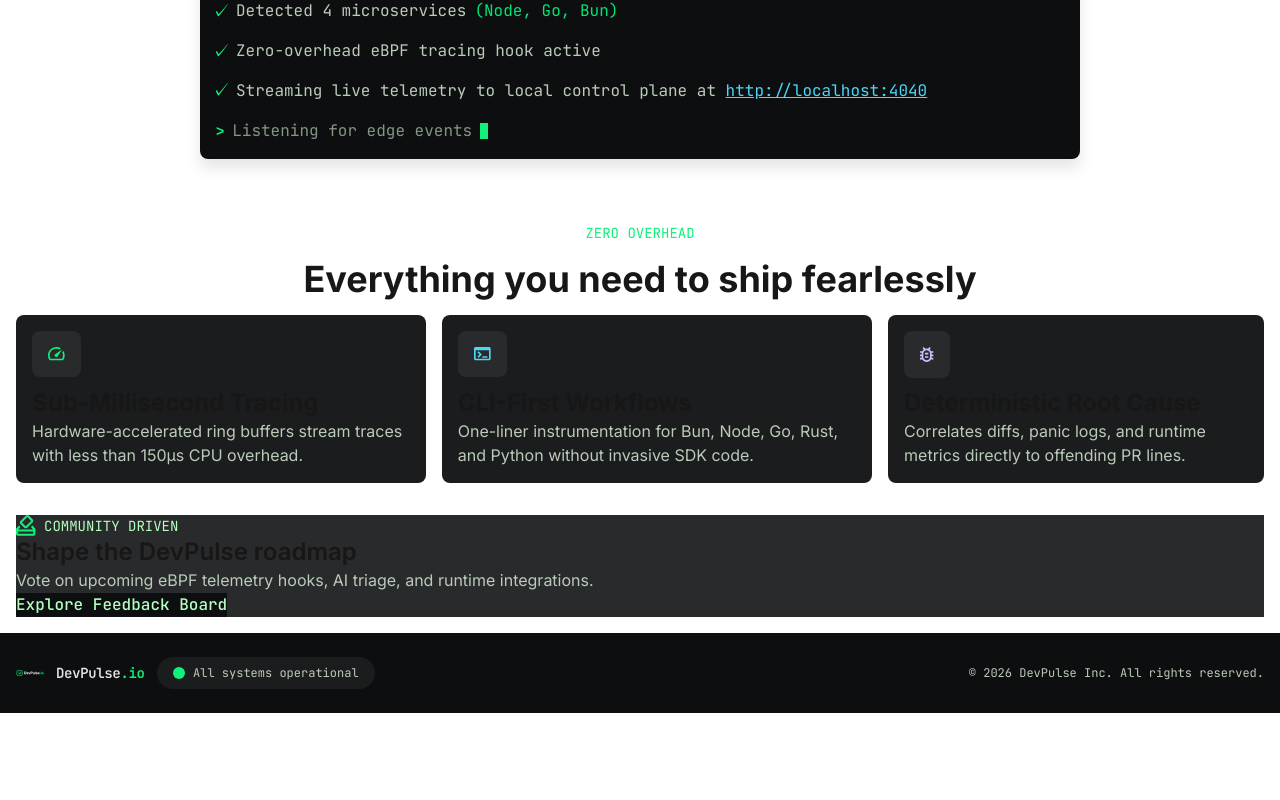
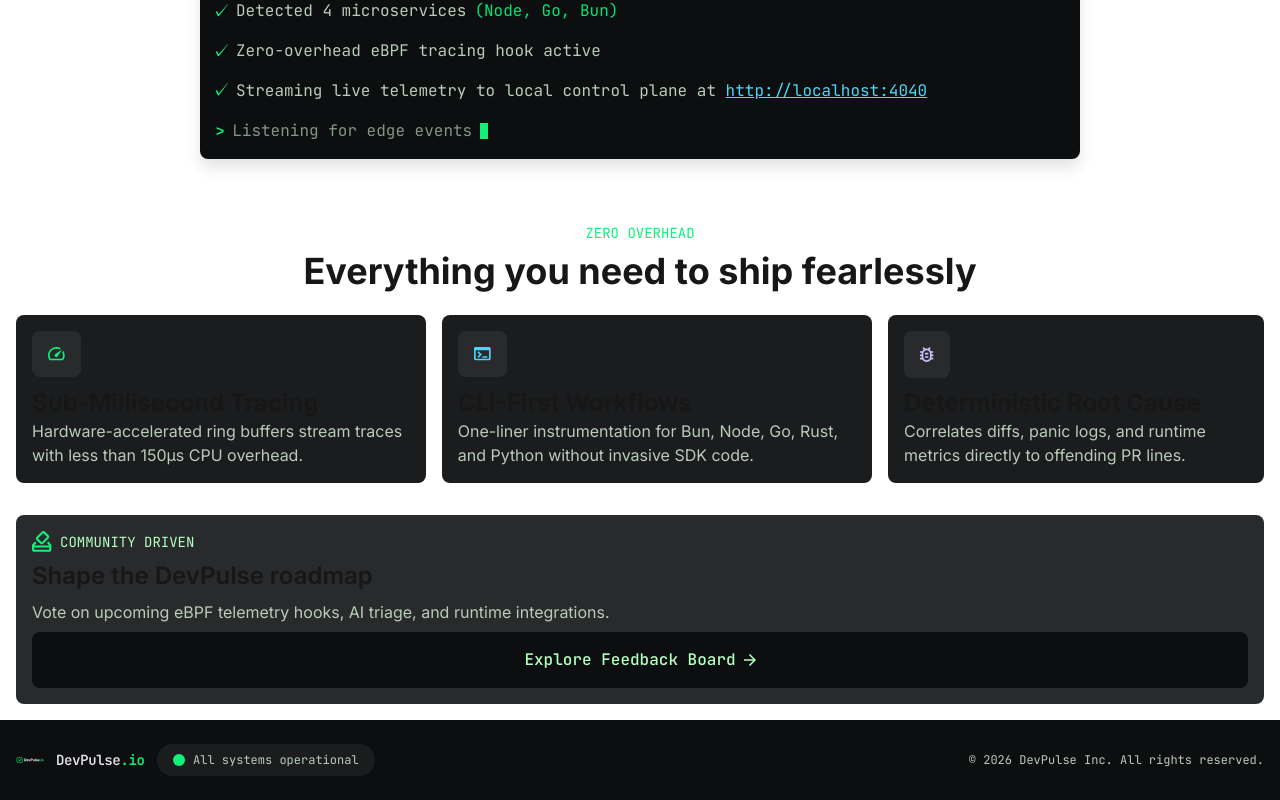
Before and after one commit to abhinavan00/developer_saas_waitlist_and_feedback, a Next.js app: page / in a window 1280 px wide. Shown: the part 648-1448 px from the top of the page. Before the commit the page ends 1361 px from the top, so only its background shows below. Built offline with nearby package versions, Linux system fonts and the light colour scheme.

Commit message:
homePage design complete

```diff
--- a/app/page.tsx
+++ b/app/page.tsx
@@ -10,6 +10,7 @@
 import featureIcon02 from '@/public/icon_02.svg';
 import featureIcon03 from '@/public/icon_03.svg';
 import cummunityDrivenIcon from '@/public/cummunity-driven-icon.svg';
+import exploreFeedbackBtnArrow from '@/public/explore-feedback-btn-arrow.svg';
 
 export default function Home() {
   return (
@@ -124,10 +125,10 @@
       </section>
 
       {/*------ SECTION:- FEATURES ------*/}
-      <section className={`mt-16 flex flex-col items-center gap-4`}>
+      <section className={`mt-16 flex flex-col items-center gap-2`}>
         <p className={`font-mono text-sm text-[#10F07A]`}>ZERO OVERHEAD</p>
         <p className={`font-bold text-3xl text-center md:text-4xl`}>Everything you need to ship fearlessly</p>
-        <div className={`flex flex-col gap-4 md:flex-row`}>
+        <div className={`flex flex-col gap-4 mt-4 md:flex-row`}>
           <FeatureCard
             icon={featureIcon01}
             heading='Sub-Millisecond Tracing'
@@ -147,7 +148,7 @@
       </section>
 
         {/*----- SECTION:- FEEDBACK BOARD TEASER BANNER -----*/}
-        <section className={`bg-[#292A2C] mt-8`}>
+        <section className={`bg-[#292A2C] p-4 mt-8 rounded-lg flex flex-col gap-2`}>
           <p className={`font-mono text-sm text-[#B4FFC0] flex items-center gap-2`}>
             <Image src={cummunityDrivenIcon} alt='cummunity driven icon' className={`w-5`}/>
             COMMUNITY DRIVEN
@@ -158,9 +159,14 @@
             triage, and runtime integrations.
           </p>
           <button
-            className={`font-mono font-medium text-[#B4FFC0] bg-[#0D0E10]`}
+            className={`
+              font-mono font-medium text-[#B4FFC0] bg-[#0D0E10] w-full py-4 rounded-lg
+              flex items-center justify-center gap-2 cursor-pointer hover:gap-3 hover:shadow-lg
+              hover:shadow-[#0D0E10]/30
+            `}
           >
             Explore Feedback Board
+            <Image src={exploreFeedbackBtnArrow} alt='button arrow icon' className={``} />
           </button>
         </section>
     </main>
```
Also changed, not shown: public/explore-feedback-btn-arrow.svg (added).
